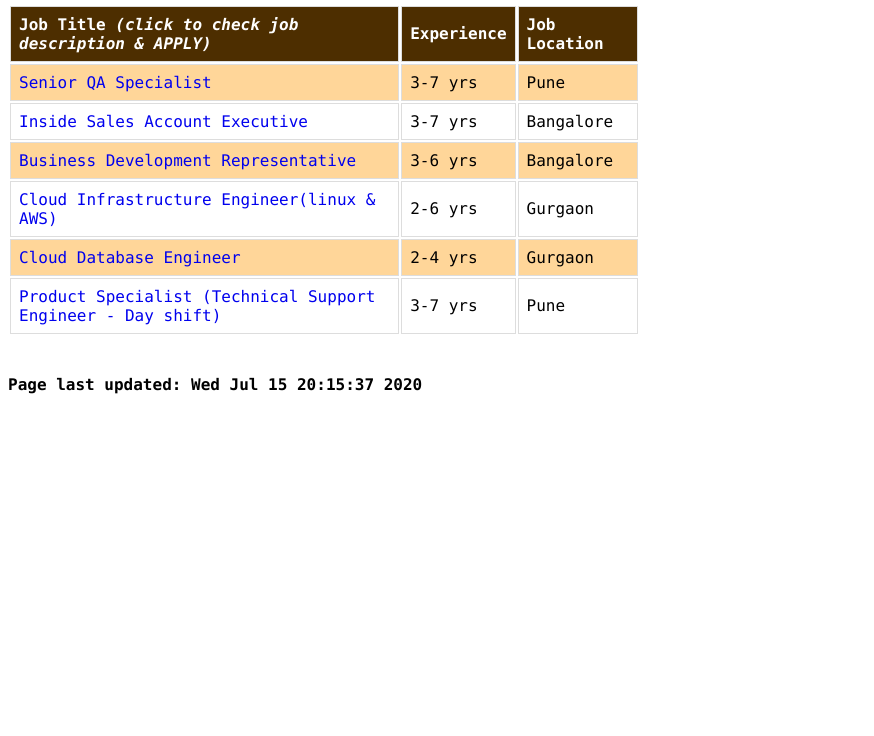
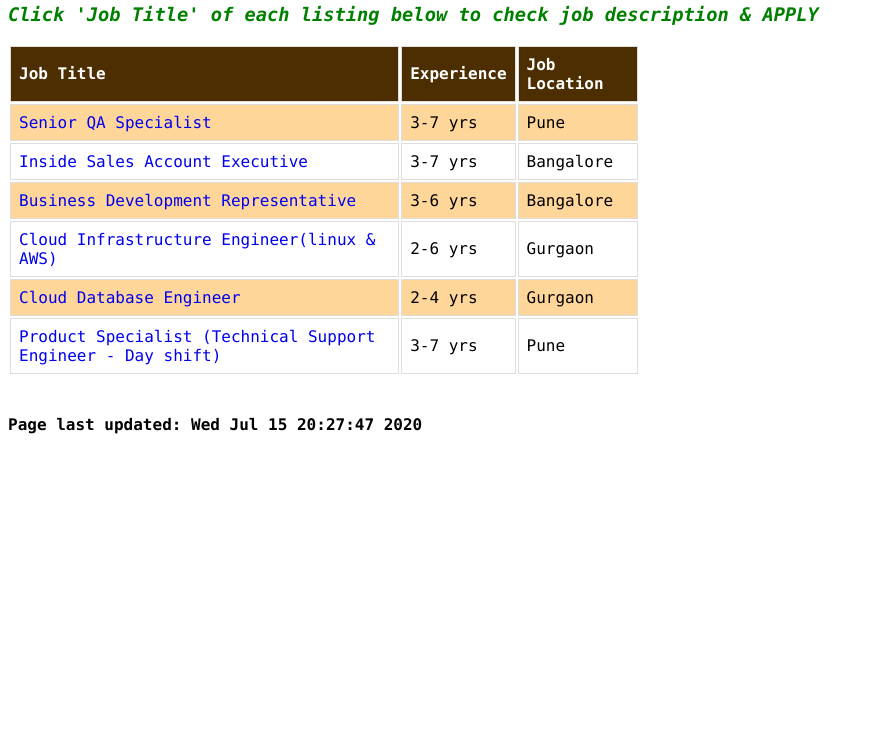
Before and after one commit to phamitus/phamitus.github.io, a plain HTML site: page ptcjobs/index.html in a window 1280 px wide. Shown: the part 64-800 px from the top of the page, without its empty margins (0-874 px from the left). Drawn offline with Linux system fonts and the light colour scheme.

Commit message:
Updated apply title line & h3 color

```diff
--- a/ptcjobs/index.html
+++ b/ptcjobs/index.html
@@ -5,9 +5,10 @@
   <title>List of currently open job positions at PTC Inc.</title></head>
 <body>
 <h2>List of currently open job positions at <a href="https://www.ptc.com/" target="_blank">PTC Inc.</a></h2>
+<h3><i>Click 'Job Title' of each listing below to check job description & APPLY</i></h3>
 <div style="overflow-x:auto;"><table>
   <tr>
-    <th>Job Title <i>(click to check job description & APPLY)</i></th>
+    <th>Job Title <i></i></th>
     <th>Experience</th>
     <th>Job Location</th>
   </tr>
@@ -43,6 +44,6 @@
 </tr>
 </table>
 </div>
-<br><h4>Page last updated: Wed Jul 15 20:15:37 2020</h4>
+<br><h4>Page last updated: Wed Jul 15 20:27:47 2020</h4>
 </body>
 </html>
--- a/ptcjobs/styles.css
+++ b/ptcjobs/styles.css
@@ -4,8 +4,13 @@ table {
   width: 50%;
 }
 
-h1,h2,h3,h4 {
+h1,h2,h4 {
   font-family: consolas, Times New Roman, arial, sans-serif;
+}
+
+h3 {
+  font-family: consolas, Times New Roman, arial, sans-serif;
+  color: green;
 }
 
 th {
@@ -14,7 +19,7 @@ th {
   padding: 8px;
   text-decoration: bold;
   background-color: #4d2e00;
-  color: white
+  color: white;
 }
 
 td {
```
Also changed, not shown: 1 other file.
